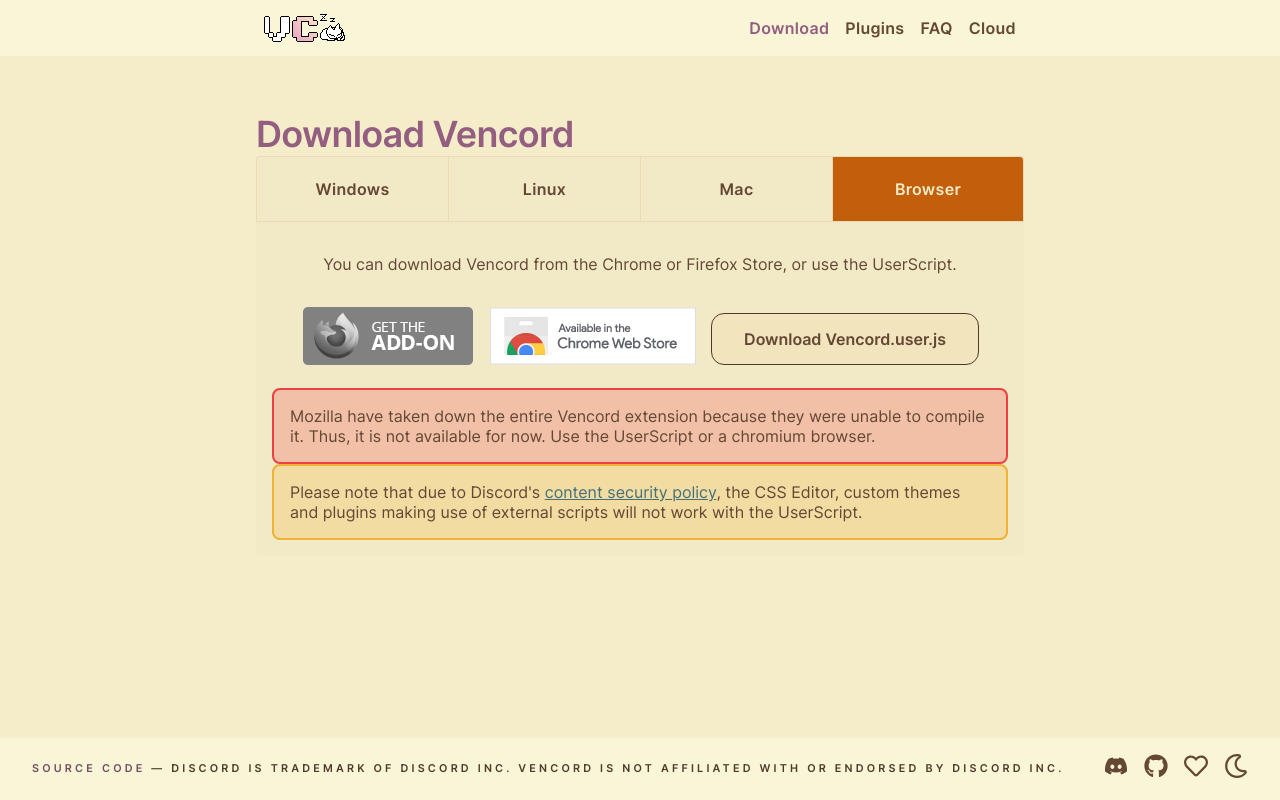
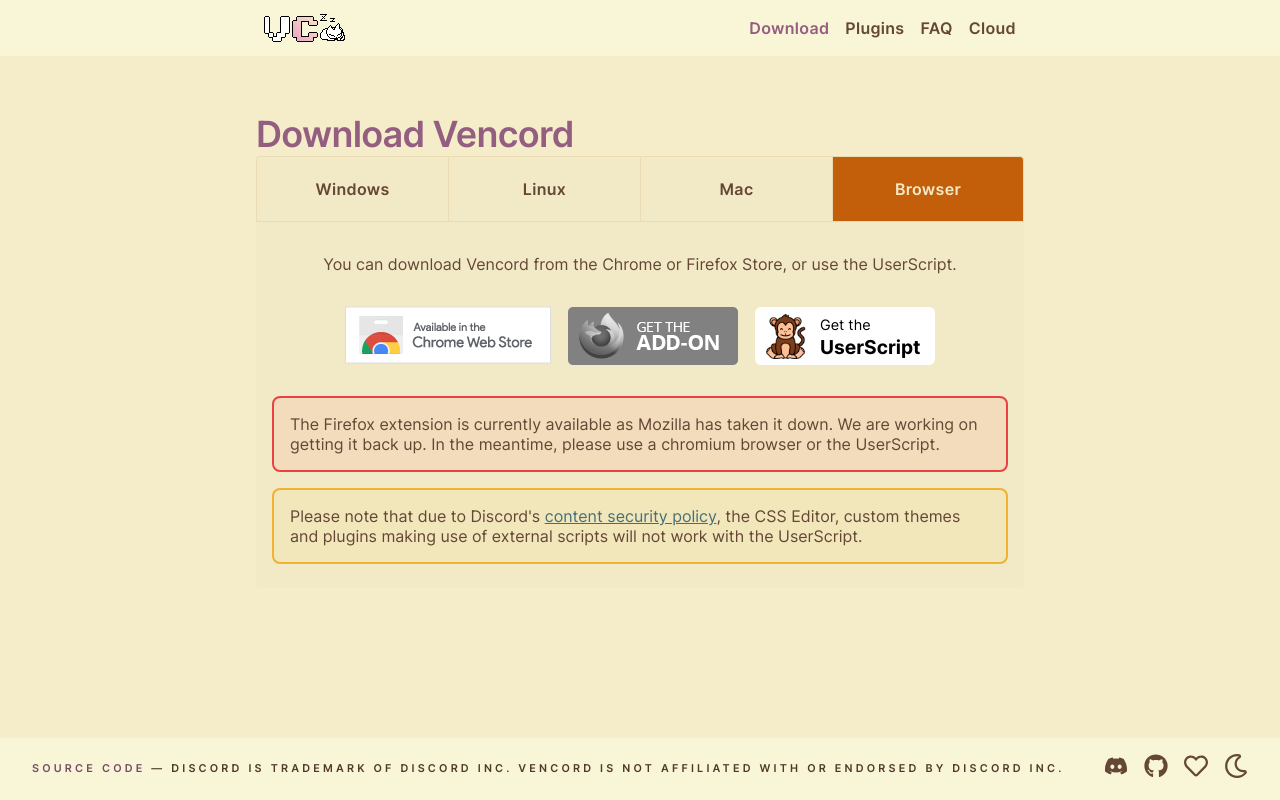
Before and after one commit to Vencord/vencord.dev, an Astro site: page /download in a window 1280 px wide. Both pictures are taken after a click on the label "Browser". Built offline with nearby package versions, Linux system fonts and the light colour scheme; Astro itself is replaced by a stand-in of ours.

Commit message:
userscript button

```diff
--- a/src/components/Card.astro
+++ b/src/components/Card.astro
@@ -13,7 +13,7 @@ export const enum Kind {
 
 const { kind } = Astro.props;
 const border = kind;
-const background = kind + Math.floor(0xff / 4).toString(16);
+const background = kind + Math.floor(0xff / 12).toString(16);
 ---
 
 <div>
@@ -22,9 +22,12 @@ const background = kind + Math.floor(0xff / 4).toString(16);
 
 <style define:vars={{ border, background }}>
     div {
+        width: 100%;
         border: 2px solid var(--border);
         border-radius: 8px;
+        padding: 0 1rem;
+        margin: 0.5rem;
+        box-sizing: border-box;
         background-color: var(--background);
-        padding: 0 1rem;
     }
 </style>
--- a/src/components/pages/download/BrowserTab.astro
+++ b/src/components/pages/download/BrowserTab.astro
@@ -16,6 +16,12 @@ import Tab from "./Tab.astro";
             the UserScript.
         </p>
         <div class="buttons">
+            <a href={CHROME_WEBSTORE_URL}>
+                <img
+                    src="/assets/chrome-button.png"
+                    title="Get Vencord on the Chrome Webstore"
+                />
+            </a>
             <a
                 href={FIREFOX_WEBSTORE_URL}
                 class="disabled"
@@ -26,24 +32,24 @@ import Tab from "./Tab.astro";
                     title="Get Vencord on the Firefox Webstore"
                 />
             </a>
-            <a href={CHROME_WEBSTORE_URL}>
-                <img
-                    src="/assets/chrome-button.png"
-                    title="Get Vencord on the Chrome Webstore"
-                />
+            <a href={USERSCRIPT_URL} title="Download Vencord.user.js">
+                <div class="userscript-badge">
+                    <img src="/assets/monkey.png" aria-hidden="true" />
+                    <div class="userscript-text">
+                        <span>Get the</span>
+                        <span>UserScript</span>
+                    </div>
+                </div>
             </a>
-            <LinkButton href={USERSCRIPT_URL}>
-                Download Vencord.user.js
-            </LinkButton>
         </div>
     </Fragment>
 
     <Fragment slot="footer">
         <Card kind={Kind.Error}>
             <p>
-                Mozilla have taken down the entire Vencord extension because
-                they were unable to compile it. Thus, it is not available for
-                now. Use the UserScript or a chromium browser.
+                The Firefox extension is currently available as Mozilla has
+                taken it down. We are working on getting it back up. In the
+                meantime, please use a chromium browser or the UserScript.
             </p>
         </Card>
         <Card kind={Kind.Warning}>
@@ -61,11 +67,52 @@ import Tab from "./Tab.astro";
 <style>
     .buttons {
         display: flex;
-        align-items: center;
         justify-content: center;
         gap: 1rem;
         padding: 1em;
         flex-wrap: wrap;
+    }
+
+    .buttons a {
+        text-decoration: none;
+        color: black;
+        transition: filter 0.2s ease-in-out;
+    }
+
+    .buttons a:not(.disabled):hover {
+        filter: brightness(0.8);
+    }
+
+    .userscript-badge {
+        height: 58px;
+        width: 180px;
+        padding: 4px 8px;
+        border-radius: 6px;
+        box-sizing: border-box;
+        display: flex;
+        align-items: center;
+        background: white;
+        transform: translateY(1px);
+    }
+
+    .userscript-badge img {
+        height: 90%;
+    }
+
+    .userscript-text {
+        margin-left: 12px;
+    }
+
+    .userscript-text span {
+        line-height: 1;
+    }
+
+    .userscript-text span:nth-child(1) {
+        font-size: 0.9em;
+    }
+    .userscript-text span:nth-child(2) {
+        font-size: 1.2em;
+        font-weight: bold;
     }
 
     .disabled {
```
Also changed, not shown: public/assets/monkey.png (added).
